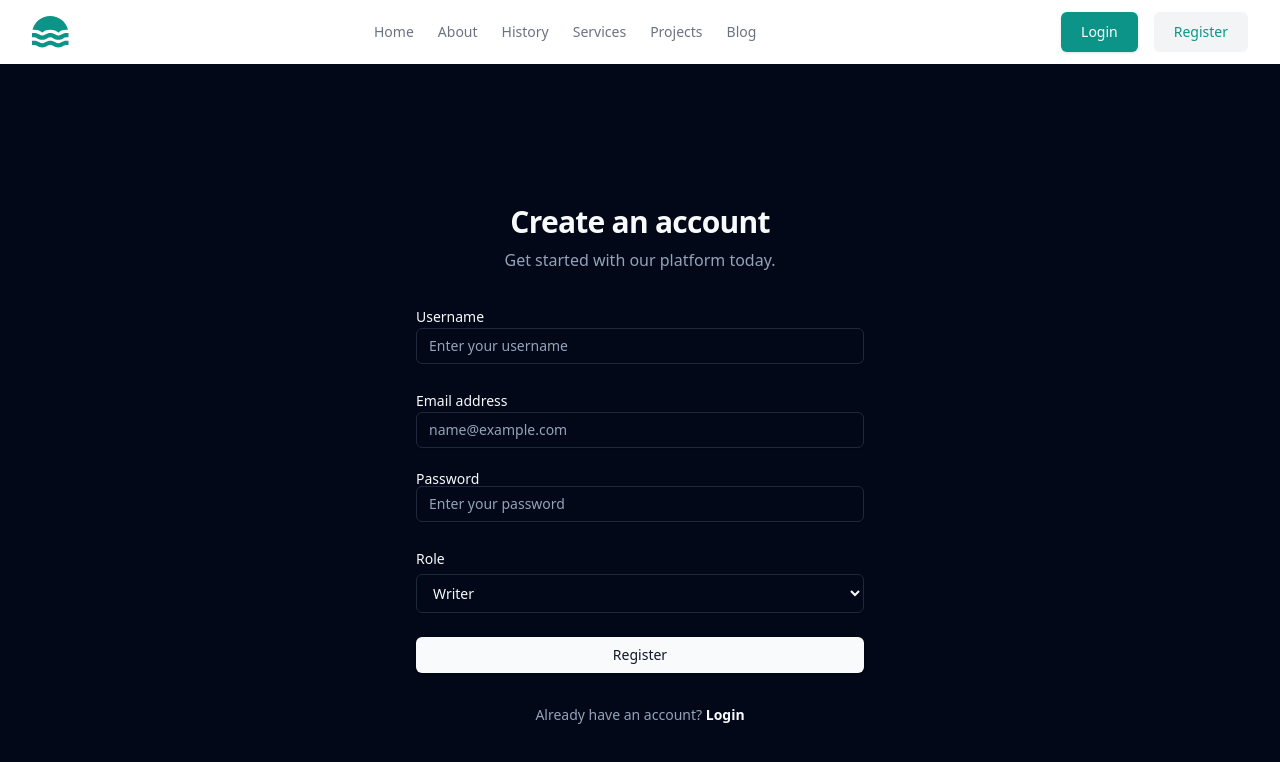
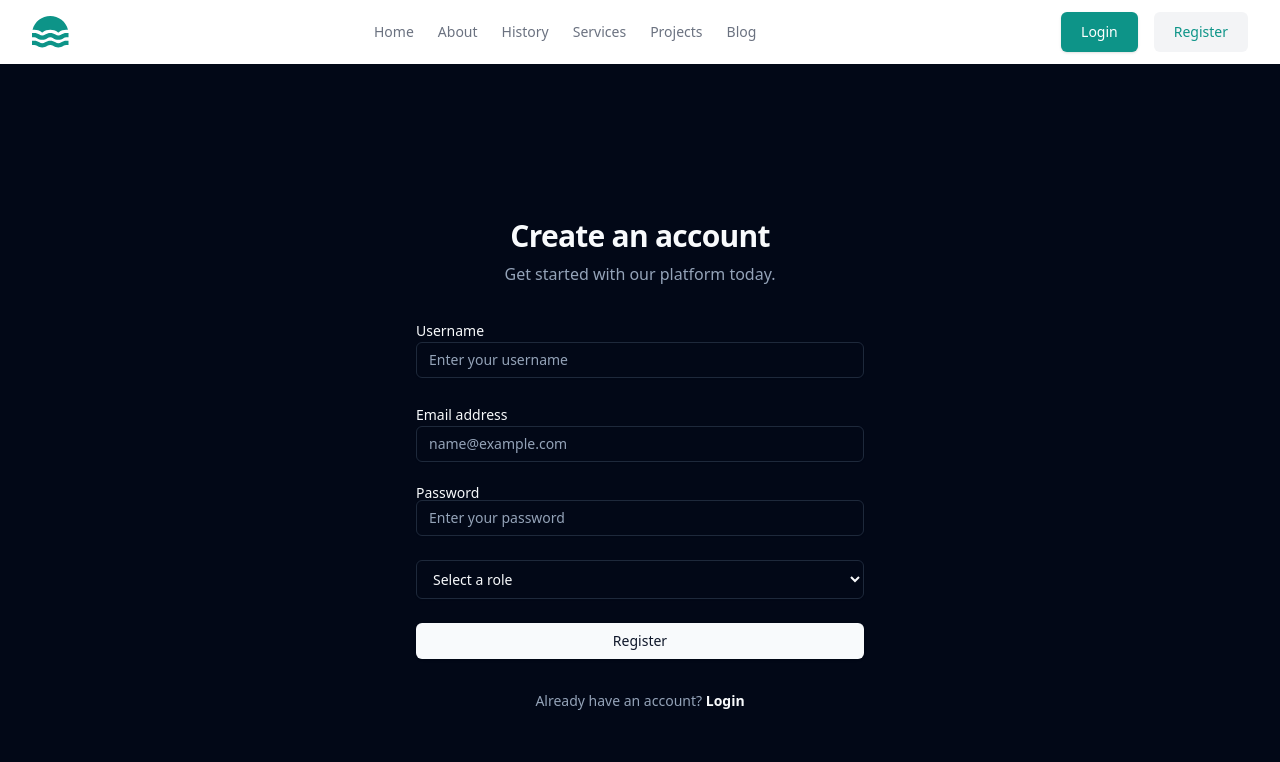
Before and after one commit to gautamkumar1/Blog-Website, a React (Vite) app in the folder client/: page /register in a window 1280 px wide. Shown: the top 762 px of the page. Built offline with nearby package versions, Linux system fonts and the light colour scheme.

Commit message:
update 6 files

```diff
--- a/client/components/Login.jsx
+++ b/client/components/Login.jsx
@@ -1,81 +1,45 @@
-/* eslint-disable no-unused-vars */
-import React, { useState } from 'react';
-import {useNavigate} from "react-router-dom"
+import  { useState } from 'react';
+import { useNavigate } from "react-router-dom";
 import { Link } from "react-router-dom";
 import { Label } from "../components/ui/label";
 import { Input } from "../components/ui/input";
 import { Checkbox } from "../components/ui/checkbox";
 import { Button } from "../components/ui/button";
 import { toast } from "react-toastify";
+// import Cookies from 'js-cookie';
+
 const Login = () => {
-  const [user,setUser] = useState({
-    email:"",
-    password:"",
-    role:""
-  })
+  const [user, setUser] = useState({
+    email: "",
+    password: "",
+    role: ""
+  });
   const navigate = useNavigate();
-  const handelInput = (e) =>{
-    let name = e.target.name
+  const handleInput = (e) => {
+    let name = e.target.name;
     let value = e.target.value;
-    setUser({...user, [name]:value})
-  }
-  // const handleSubmit = async (e) =>{
-  //   e.preventDefault();
-  //   // console.log(user)
-  //   try {
-  //     const response = await fetch(
-  //       "http://localhost:3000/api/user/login",
-  //       {
-  //         method: "POST",
-  //         headers: {
-  //           "Content-Type": "application/json",
-  //           "Access-Control-Allow-Origin": "*",
-  //         },
-  //         body: JSON.stringify(user),
-  //       }
-  //     );
-  //     const responseData = await response.json();
-  //     console.log("responseData", responseData);
-  //     if(response.ok){
-  //       toast.success("Login Successfully");
-
-
-  //       setUser({email: "", password: "",role: "", });
-  //       navigate("/");
-  //     }
-  //     else{
-  //       toast.error("Login Failed");
-  //     }
-  //   } catch (err) {
-  //     toast.error(
-  //       responseData.extraDetails
-  //           ? responseData.extraDetails
-  //           : responseData.message
-  //     )
-  //   }
-  // }
-
+    setUser({ ...user, [name]: value });
+  };
 
   const handleSubmit = async (e) => {
     e.preventDefault();
-  // console.log(user)
     try {
-    const response = await fetch(
-      "http://localhost:3000/api/user/login",
-      {
+      const response = await fetch("http://localhost:3000/api/user/login", {
         method: "POST",
         headers: {
           "Content-Type": "application/json",
           "Access-Control-Allow-Origin": "*",
         },
         body: JSON.stringify(user),
-      }
-    );
+        // credentials: 'include' // Ensure cookies are sent
+      });
+
       const responseData = await response.json();
-    console.log("responseData", responseData);
+      console.log("responseData", responseData.token);
       if (response.ok) {
+  console.log(response,"hhjh")
+        // Cookies.set('token',responseData.token)
         toast.success("Login Successfully");
-
         setUser({ email: "", password: "", role: "" });
         navigate("/");
       } else {
@@ -105,7 +69,7 @@ const handleSubmit = async (e) => {
               name="email"
               type="email"
               value={user.email}
-              onChange={handelInput}
+              onChange={handleInput}
               autoComplete="email"
               required
               className="relative block w-full appearance-none rounded-md border border-input bg-background px-3 py-2 text-foreground placeholder-muted-foreground focus:z-10 focus:border-primary focus:outline-none focus:ring-primary sm:text-sm"
@@ -120,7 +84,7 @@ const handleSubmit = async (e) => {
               id="password"
               name="password"
               value={user.password}
-              onChange={handelInput}
+              onChange={handleInput}
               type="password"
               autoComplete="current-password"
               required
@@ -147,10 +111,11 @@ const handleSubmit = async (e) => {
               id="role"
               name="role"
               value={user.role}
-              onChange={handelInput}
+              onChange={handleInput}
               className="block w-full mt-1 rounded-md border border-input bg-background px-3 py-2 text-foreground shadow-sm focus:border-primary focus:outline-none focus:ring-primary sm:text-sm"
               required
             >
+              <option value="">Select a role</option>
               <option value="Writer">Writer</option>
               <option value="Admin">Admin</option>
             </select>
--- a/client/components/Register.jsx
+++ b/client/components/Register.jsx
@@ -1,60 +1,59 @@
 /* eslint-disable no-unused-vars */
 import React, { useState } from 'react';
-import {useNavigate} from "react-router-dom"
+import { useNavigate } from "react-router-dom"
 import { Link } from "react-router-dom";
 import { Label } from "../components/ui/label";
 import { Input } from "../components/ui/input";
 import { Button } from "../components/ui/button";
 import { toast } from "react-toastify";
 const Register = () => {
-  const [user,setUser] = useState({
-    username:"",
-    email:"",
-    password:"",
-    role:""
+  const [user, setUser] = useState({
+    username: "",
+    email: "",
+    password: "",
+    role: ""
   })
   const navigate = useNavigate();
-  const handelInput = (e) =>{
-    let name = e.target.name
-    let value = e.target.value;
-    setUser({...user, [name]:value})
-  }
+  // const handelInput = (e) =>{
+  //   let name = e.target.name
+  //   let value = e.target.value;
+  //   setUser({...user, [name]:value})
+  // }
+  const handelInput = (e) => {
+    const { name, value } = e.target;
+    setUser((prevUser) => ({
+      ...prevUser,
+      [name]: value
+    }));
+  };
 
-  const handleSubmit = async (e) =>{
+
+  const handleSubmit = async (e) => {
     e.preventDefault();
-    // console.log(user)
+    console.log('Submitting user data:', user); // Log user data to check
     try {
-      const response = await fetch(
-        "http://localhost:3000/api/user/register",
-        {
+      const response = await fetch("http://localhost:3000/api/user/register", {
         method: "POST",
         headers: {
           "Content-Type": "application/json",
           "Access-Control-Allow-Origin": "*",
         },
         body: JSON.stringify(user),
-        }
-      );
+      });
       const responseData = await response.json();
       console.log("responseData", responseData);
-      if(response.ok){
+      if (response.ok) {
         toast.success("Registration Successfully");
-
-
-        setUser({ username: "", email: "", password: "",role: "", });
+        setUser({ username: "", email: "", password: "", role: "" });
         // navigate("/login");
-      }
-      else{
-        toast.error(
-          responseData.extraDetails
-            ? responseData.extraDetails
-            : responseData.message
-        )
+      } else {
+        toast.error(responseData.extraDetails ? responseData.extraDetails : responseData.message);
       }
     } catch (error) {
       console.log(error);
     }
   }
+
 
   return (
     <div className="flex min-h-[100dvh] flex-col items-center justify-center bg-background px-4 py-12 sm:px-6 lg:px-8">
@@ -79,17 +78,19 @@ const Register = () => {
             <Input id="password" type="password" name="password" value={user.password} onChange={handelInput} placeholder="Enter your password" required />
           </div>
           <div>
-            <Label htmlFor="role">Role</Label>
             <select
               id="role"
               name="role"
-              value={user.role} onChange={handelInput}
+              value={user.role} // Ensure this is controlled by the state
+              onChange={handelInput}
               className="block w-full mt-1 rounded-md border border-input bg-background px-3 py-2 text-foreground shadow-sm focus:border-primary focus:outline-none focus:ring-primary sm:text-sm"
               required
             >
+              <option value="">Select a role</option> {/* Add an empty option as default */}
               <option value="Writer">Writer</option>
               <option value="Admin">Admin</option>
             </select>
+
           </div>
           <Button type="submit" className="w-full">
             Register
--- a/client/package.json
+++ b/client/package.json
@@ -17,6 +17,7 @@
     "axios": "^1.7.2",
     "class-variance-authority": "^0.7.0",
     "clsx": "^2.1.1",
+    "js-cookie": "^3.0.5",
     "lucide-react": "^0.418.0",
     "react": "^18.3.1",
     "react-dom": "^18.3.1",
```
Also changed, not shown: 1 other file (tests, documents, lock files or other folders). Lines whose indentation alone changed are shown as unchanged.
